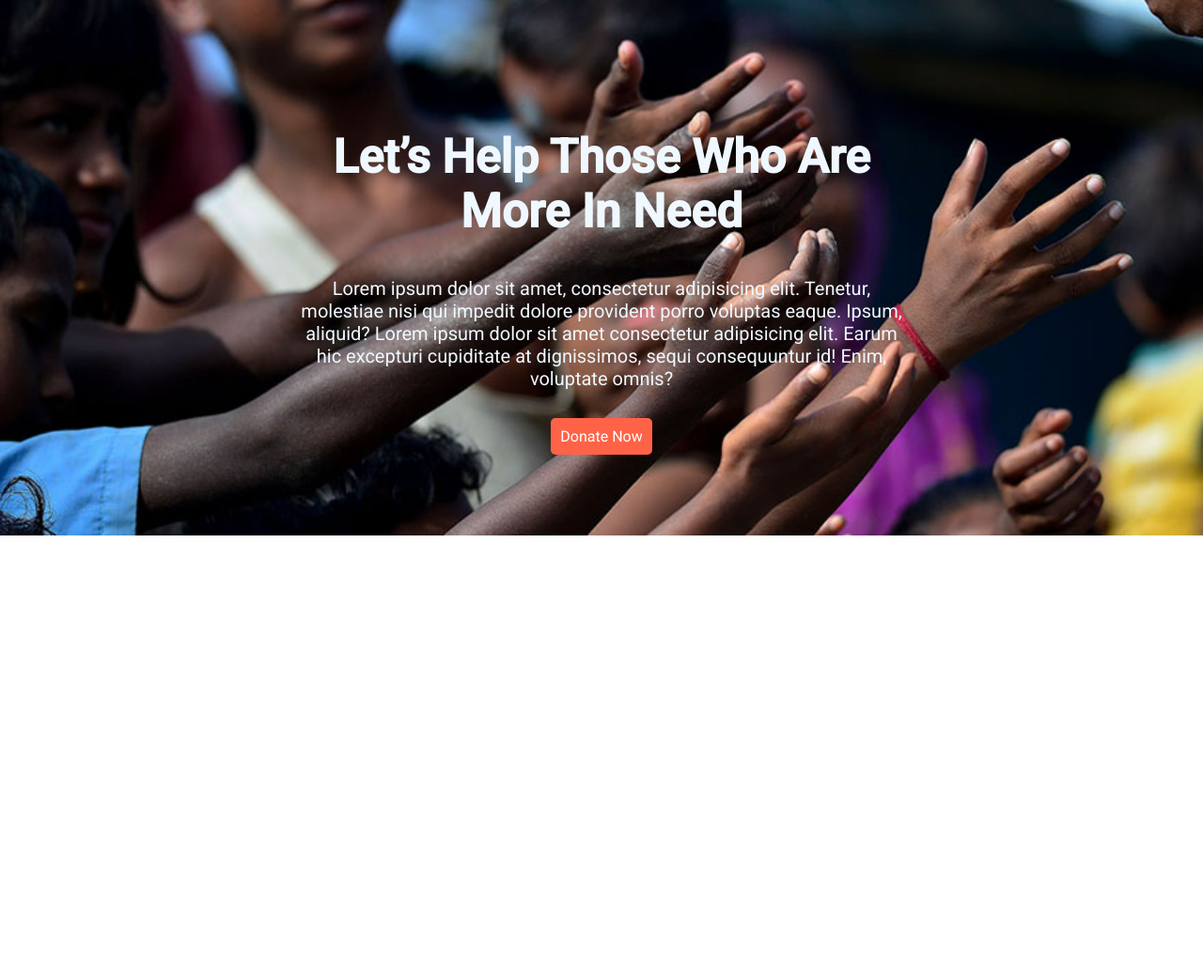
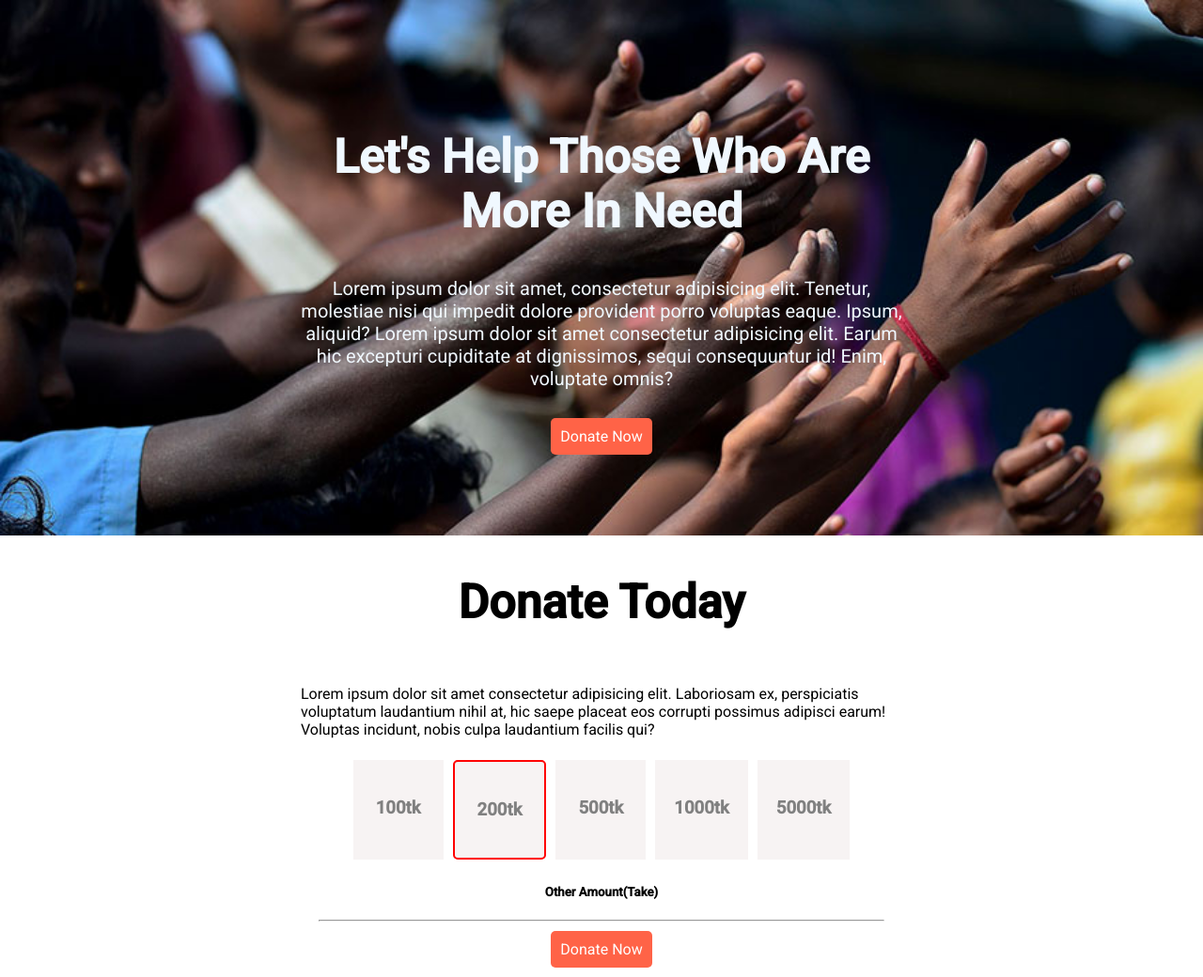
Before and after one commit to Miraz9907/assignment, a plain HTML site: page index.html in a window 1280 px wide. Shown: the whole page at 94% size. Before the commit the page ends 800 px from the top, so only its background shows below. Drawn offline with Linux system fonts and the light colour scheme.

Commit message:
donate today added

```diff
--- a/index.html
+++ b/index.html
@@ -16,7 +16,7 @@
 <body>
     <section class="flex-container top-banner">
         <div>
-            <h1>Let’s Help Those Who Are <br> More In Need</h1>
+            <h1>Let's Help Those Who Are <br> More In Need</h1>
             <p class="paragraph">
               Lorem ipsum dolor sit amet, consectetur adipisicing elit. Tenetur,
               molestiae nisi qui impedit dolore provident porro voluptas eaque. Ipsum,
@@ -27,5 +27,22 @@
         </div>
 
     </section>
+
+    <section class=" donate-today">
+        <h1>Donate Today</h1>
+        <p>Lorem ipsum dolor sit amet consectetur adipisicing elit. Laboriosam ex, perspiciatis voluptatum laudantium nihil at, hic saepe placeat eos corrupti possimus adipisci earum! Voluptas incidunt, nobis culpa laudantium facilis qui?</p>
+        <div class="donate-amount">
+            <h3 class="amount100">100tk</h3>
+            <h3 class="amount200">200tk</h3>
+            <h3 class="amount500">500tk</h3>
+            <h3 class="amount1000">1000tk</h3>
+            <h3 class="amount5000">5000tk</h3>
+        </div>
+        <h5>Other Amount(Take)</h5>
+       <hr>
+
+        <a class="button" href="#">Donate Now</a>
+
+    </section>
 </body>
 </html>
--- a/style.css
+++ b/style.css
@@ -34,3 +34,58 @@ h1{
     margin: 10px;
 
 }
+.donate-today{
+    display: flex;
+    justify-content: center;
+    align-items: center;
+    flex-direction: column;
+}
+.donate-today p{
+    padding: 2px 25%;
+}
+
+.donate-amount{
+    display: flex;
+    color: gray;
+}
+.amount100{
+    background-color: rgb(247, 243, 243);
+    padding: 40px 24px;
+    margin: 5px;
+
+}
+.amount200{
+    background-color: rgb(247, 243, 243);
+    padding: 40px 24px;
+    margin: 5px;
+    border: 2px solid red;
+    border-radius: 5px ;
+
+}
+.amount500{
+    background-color: rgb(247, 243, 243);
+    padding: 40px 24px;
+    margin: 5px;
+
+}
+.amount1000{
+    background-color: rgb(247, 243, 243);
+    padding: 40px 20px;
+    margin: 5px;
+
+}
+.amount5000{
+    background-color: rgb(247, 243, 243);
+    padding: 40px 20px;
+    margin: 5px;
+
+}
+h5{
+    border-radius: 2px solid black;
+}
+hr{
+    padding: 0;
+    margin: 0;
+    width: 600px;
+
+}
```
